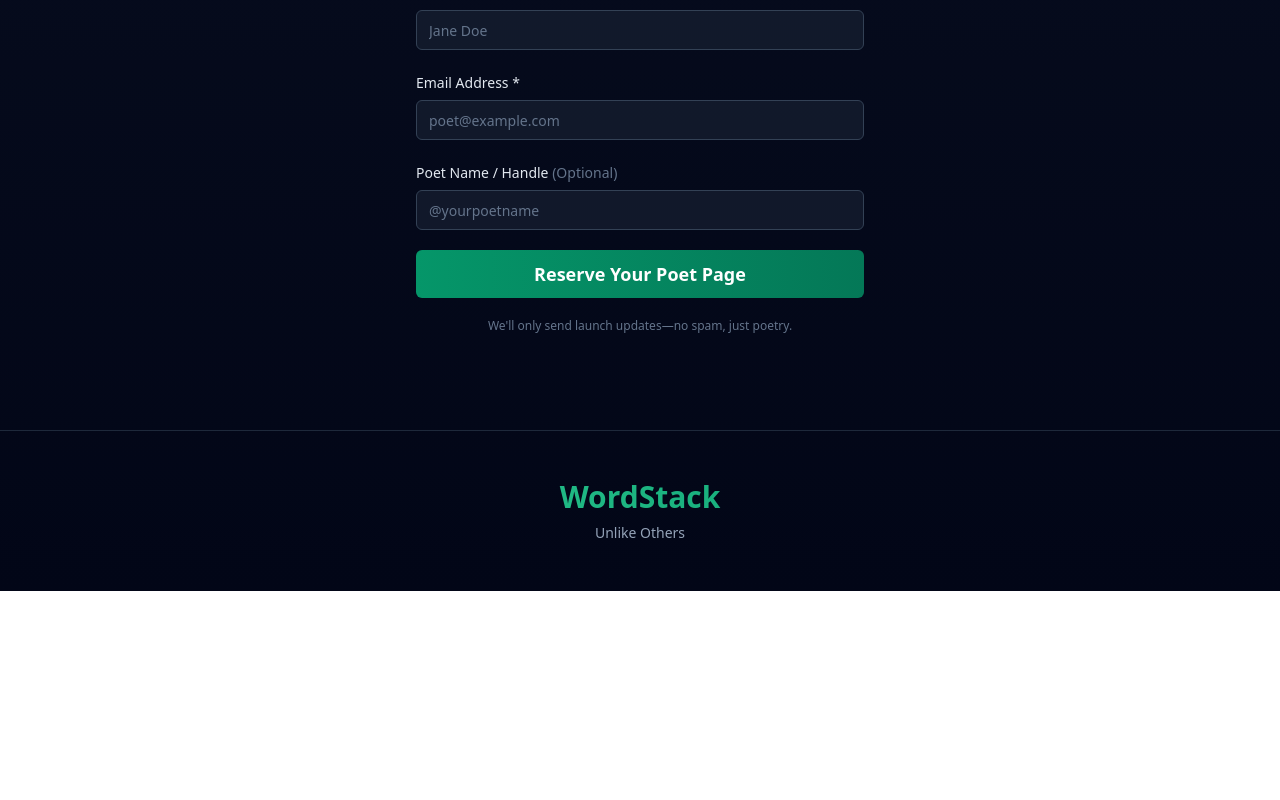
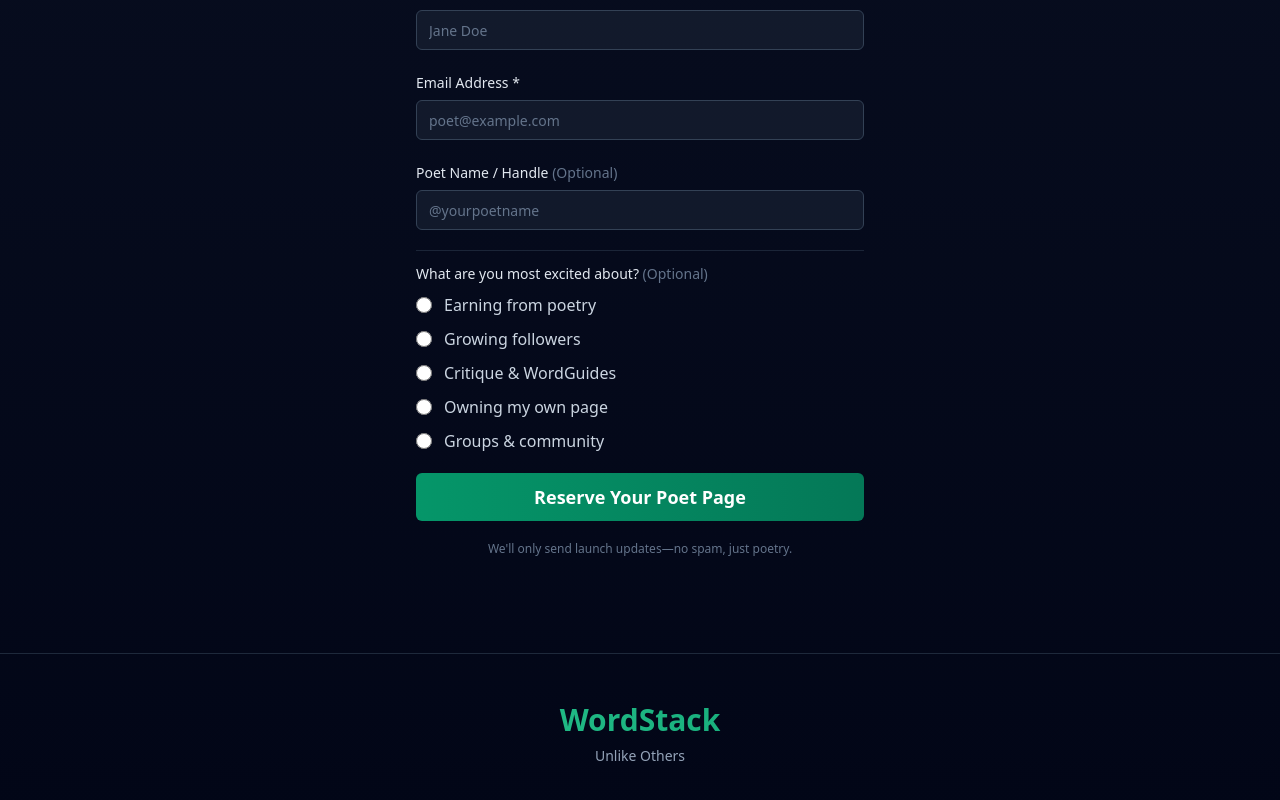
Before and after one commit to msderrickms-cloud/onspace-9bfsbr-13834, a React (Vite) app: page / in a window 1280 px wide. Shown: the part 3895-4695 px from the top of the page. Before the commit the page ends 4486 px from the top, so only its background shows below. Built offline with nearby package versions, Linux system fonts and the light colour scheme.

Commit message:
Added optional interest selection to waitlist form

```diff
--- a/src/components/forms/WaitlistForm.tsx
+++ b/src/components/forms/WaitlistForm.tsx
@@ -11,6 +11,7 @@ export default function WaitlistForm() {
     name: '',
     email: '',
     poet_handle: '',
+    interest: '',
   });
   const [loading, setLoading] = useState(false);
   const [submitted, setSubmitted] = useState(false);
@@ -29,6 +30,7 @@ export default function WaitlistForm() {
           name: formData.name,
           email: formData.email,
           poet_handle: formData.poet_handle || null,
+          interest: formData.interest || null,
         },
       ]);
 
@@ -112,6 +114,38 @@ export default function WaitlistForm() {
         />
       </div>
 
+      <div className="pt-4 border-t border-slate-700/50">
+        <Label className="text-slate-200 mb-3 block">
+          What are you most excited about? <span className="text-slate-500">(Optional)</span>
+        </Label>
+        <div className="space-y-2.5">
+          {[
+            { value: 'earning', label: 'Earning from poetry' },
+            { value: 'followers', label: 'Growing followers' },
+            { value: 'critique', label: 'Critique & WordGuides' },
+            { value: 'own_page', label: 'Owning my own page' },
+            { value: 'community', label: 'Groups & community' },
+          ].map((option) => (
+            <label
+              key={option.value}
+              className="flex items-center gap-3 cursor-pointer group"
+            >
+              <input
+                type="radio"
+                name="interest"
+                value={option.value}
+                checked={formData.interest === option.value}
+                onChange={(e) => setFormData({ ...formData, interest: e.target.value })}
+                className="w-4 h-4 text-emerald-600 bg-slate-800 border-slate-600 focus:ring-emerald-500 focus:ring-2"
+              />
+              <span className="text-slate-300 group-hover:text-white transition-colors">
+                {option.label}
+              </span>
+            </label>
+          ))}
+        </div>
+      </div>
+
       <Button
         type="submit"
         disabled={loading}
--- a/src/pages/Admin.tsx
+++ b/src/pages/Admin.tsx
@@ -127,11 +127,12 @@ export default function Admin() {
   };
 
   const exportToCSV = () => {
-    const headers = ['Name', 'Email', 'Poet Handle', 'Signup Date'];
+    const headers = ['Name', 'Email', 'Poet Handle', 'Interest', 'Signup Date'];
     const rows = signups.map((signup) => [
       signup.name,
       signup.email,
       signup.poet_handle || 'N/A',
+      signup.interest || 'N/A',
       new Date(signup.created_at).toLocaleString(),
     ]);
 
@@ -327,13 +328,14 @@ export default function Admin() {
                   <th className="px-6 py-4 text-left text-sm font-semibold text-slate-300">Name</th>
                   <th className="px-6 py-4 text-left text-sm font-semibold text-slate-300">Email</th>
                   <th className="px-6 py-4 text-left text-sm font-semibold text-slate-300">Poet Handle</th>
+                  <th className="px-6 py-4 text-left text-sm font-semibold text-slate-300">Interest</th>
                   <th className="px-6 py-4 text-left text-sm font-semibold text-slate-300">Signup Date</th>
                 </tr>
               </thead>
               <tbody className="divide-y divide-slate-700">
                 {signups.length === 0 ? (
                   <tr>
-                    <td colSpan={4} className="px-6 py-12 text-center text-slate-400">
+                    <td colSpan={5} className="px-6 py-12 text-center text-slate-400">
                       No signups yet
                     </td>
                   </tr>
@@ -344,6 +346,19 @@ export default function Admin() {
                       <td className="px-6 py-4 text-slate-300">{signup.email}</td>
                       <td className="px-6 py-4 text-slate-400">
                         {signup.poet_handle || '—'}
+                      </td>
+                      <td className="px-6 py-4 text-slate-400">
+                        {signup.interest ? (
+                          <span className="inline-flex items-center px-2.5 py-0.5 rounded-full text-xs font-medium bg-emerald-900/30 text-emerald-300 border border-emerald-700/50">
+                            {signup.interest === 'earning' && 'Earning'}
+                            {signup.interest === 'followers' && 'Followers'}
+                            {signup.interest === 'critique' && 'Critique'}
+                            {signup.interest === 'own_page' && 'Own Page'}
+                            {signup.interest === 'community' && 'Community'}
+                          </span>
+                        ) : (
+                          '—'
+                        )}
                       </td>
                       <td className="px-6 py-4 text-slate-400">
                         {new Date(signup.created_at).toLocaleDateString('en-US', {
--- a/src/types/waitlist.ts
+++ b/src/types/waitlist.ts
@@ -3,5 +3,6 @@ export interface WaitlistEntry {
   name: string;
   email: string;
   poet_handle?: string;
+  interest?: string;
   created_at?: string;
 }
```
